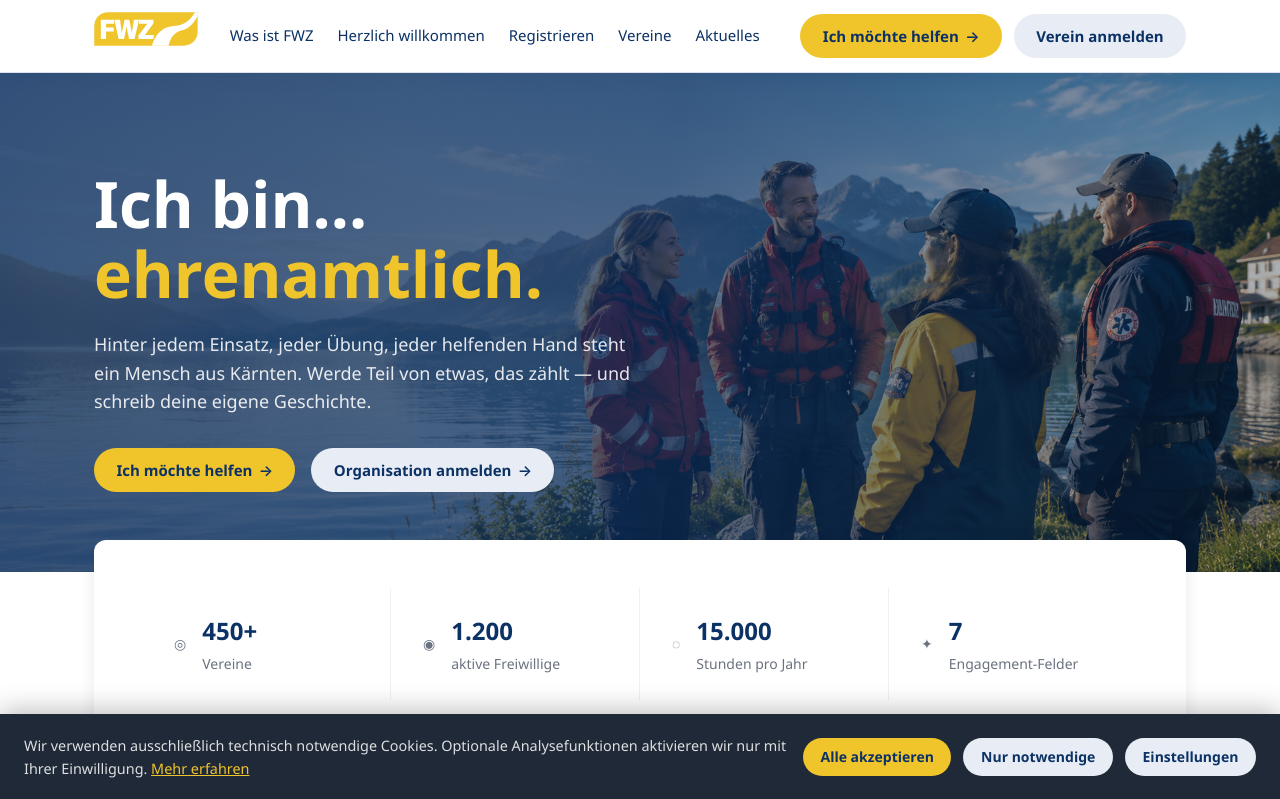
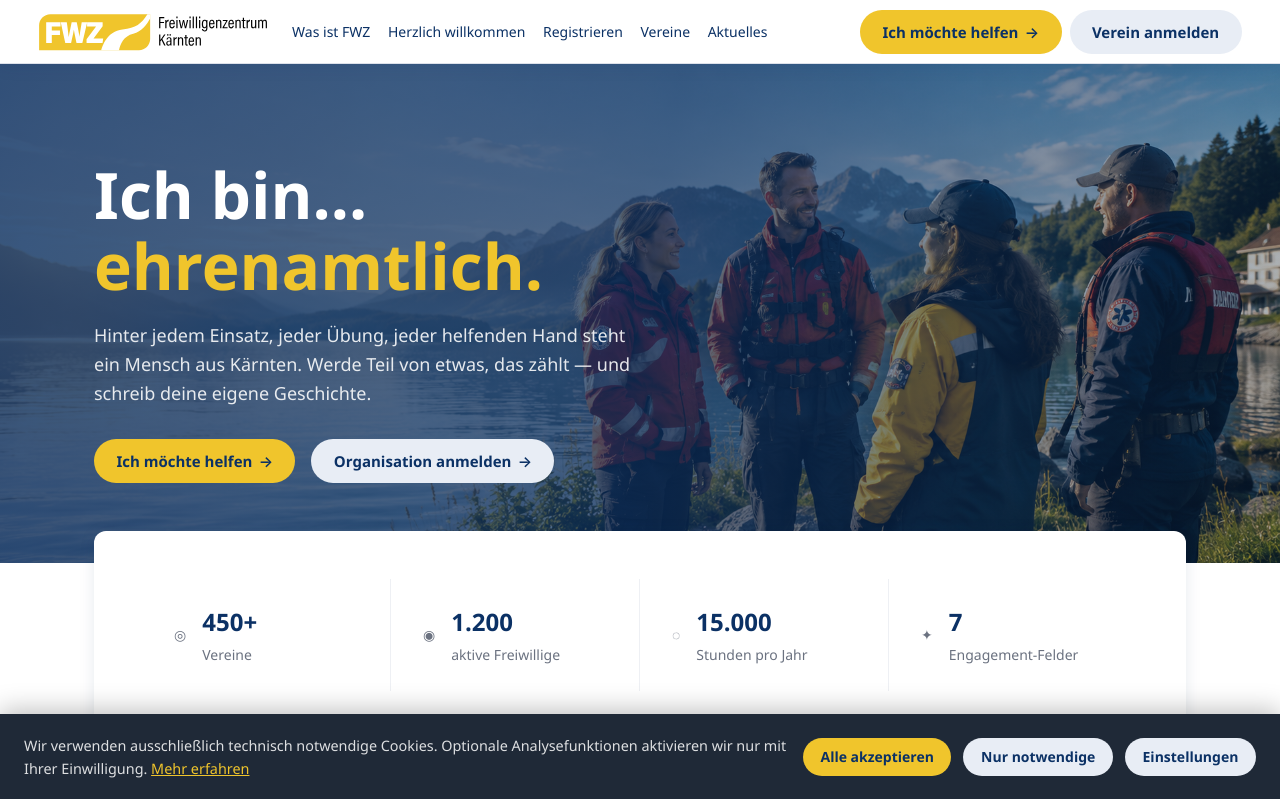
Before and after one commit to mkuess/fwz-ktn, a Laravel app: page / in a window 1280 px wide. Shown: the top 799 px of the page. Run offline with Laravel 12, Linux system fonts and the light colour scheme.

Commit message:
Update website navigation and hero section with new logo and styling
Replaced the old logo with a new horizontal version in the navigation bar, expanded the navigation bar to span the full width of the viewport, and adjusted CSS to ensure all elements remain on a single line across various screen sizes.

Replit-Commit-Author: Agent
Replit-Commit-Session-Id: d6e7a274-81db-4cc4-ba75-72694c373283
Replit-Commit-Checkpoint-Type: full_checkpoint
Replit-Commit-Event-Id: 544094b6-ca7e-436f-89df-bf977e3574c5
Replit-Commit-Screenshot-Url: https://storage.googleapis.com/screenshot-production-us-central1/2bd17344-b22e-4100-803f-bcd6b681e08a/d6e7a274-81db-4cc4-ba75-72694c373283/eRCzctx
Replit-Helium-Checkpoint-Created: true

```diff
--- a/public/css/style.css
+++ b/public/css/style.css
@@ -60,19 +60,19 @@ button { cursor: pointer; font: inherit; border: none; background: none; }
 }
 .nav {
   display: flex; align-items: center; justify-content: space-between;
-  gap: 1rem; max-width: var(--container); margin: 0 auto;
-  padding: .75rem 1.5rem; flex-wrap: wrap;
+  gap: .75rem; width: 100%; margin: 0;
+  padding: .6rem clamp(16px, 3vw, 40px); flex-wrap: nowrap;
 }
-.nav-left { display: flex; align-items: center; gap: 2rem; }
-.logo { height: 48px; width: auto; }
-.menu { display: flex; gap: 1.5rem; }
+.nav-left { display: flex; align-items: center; gap: 1.5rem; flex-shrink: 1; min-width: 0; }
+.logo { height: 40px; width: auto; flex-shrink: 0; }
+.menu { display: flex; gap: 1.1rem; flex-shrink: 1; min-width: 0; }
 .menu a {
-  font-weight: 500; font-size: .9375rem; text-decoration: none;
+  font-weight: 500; font-size: .875rem; text-decoration: none; white-space: nowrap;
   color: var(--blue); transition: color var(--transition);
 }
 .menu a:hover, .menu a:focus-visible { color: var(--gold-dark); }
-.nav-actions { display: flex; gap: .75rem; align-items: center; }
-.nav-toggle { display: none; font-size: 1.25rem; padding: .4rem .8rem; border-radius: var(--radius-sm); }
+.nav-actions { display: flex; gap: .5rem; align-items: center; flex-shrink: 0; }
+.nav-toggle { display: none; font-size: 1.25rem; padding: .4rem .8rem; border-radius: var(--radius-sm); flex-shrink: 0; }
 
 /* Buttons */
 .btn {
--- a/resources/views/layouts/app.blade.php
+++ b/resources/views/layouts/app.blade.php
@@ -17,7 +17,7 @@
   <nav class="nav" aria-label="Hauptnavigation">
     <div class="nav-left">
       <a href="{{ url('/') }}" aria-label="Freiwilligenzentrum Kärnten – Startseite">
-        <img class="logo" src="{{ asset('img/fwz-logo.svg') }}" alt="Freiwilligenzentrum Kärnten" width="168" height="78">
+        <img class="logo" src="{{ asset('img/fwz-logo-hor.svg') }}" alt="Freiwilligenzentrum Kärnten" width="228" height="40">
       </a>
       <ul class="menu" id="mobile-menu">
         <li><a href="{{ url('/') }}#fwz">Was ist FWZ</a></li>
```
Also changed, not shown: attached_assets/Pasted-Wichtig-bevor-du-den-Prompt-schickst-Lade-fwz-logo-hor-_1783924351647.txt (added, +23 -0 lines), attached_assets/fwz-logo-hor_1783924355581.svg (added), attached_assets/fwz-logo-hor_1783924355582.svg (added), public/img/fwz-logo-hor.svg (added).
